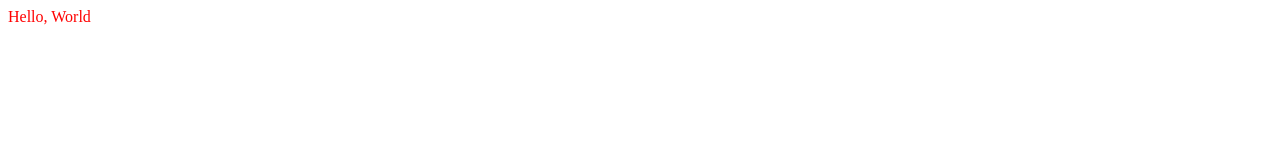
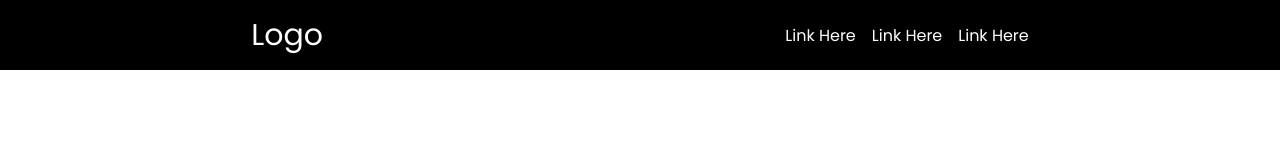
Before and after one commit to bananabread08/landing-page, a plain HTML site: page index.html in a window 1280 px wide. Drawn offline with Linux system fonts and the light colour scheme.

Commit message:
added Navbar

```diff
--- a/index.html
+++ b/index.html
@@ -4,10 +4,17 @@
     <meta charset="UTF-8" />
     <meta http-equiv="X-UA-Compatible" content="IE=edge" />
     <meta name="viewport" content="width=device-width, initial-scale=1.0" />
-    <link rel="stylesheet" href="style.css" />
+    <link rel="stylesheet" href="styles/style.css" />
     <title>Landing Page</title>
   </head>
   <body>
-    <div>Hello, World</div>
+    <nav>
+      <div class="logo">Logo</div>
+      <ul>
+        <li><a href="#">Link Here</a></li>
+        <li><a href="#">Link Here</a></li>
+        <li><a href="#">Link Here</a></li>
+      </ul>
+    </nav>
   </body>
 </html>
--- a/style.css
+++ /dev/null
@@ -1,12 +0,0 @@
-html {
-  box-sizing: border-box;
-}
-
-*,
-*:before,
-*:after {
-  box-sizing: inherit;
-}
-div {
-  color: red;
-}
--- /dev/null
+++ b/styles/style.css
@@ -0,0 +1,46 @@
+@import url('https://fonts.googleapis.com/css2?family=Poppins&display=swap');
+
+html {
+  box-sizing: border-box;
+}
+
+*,
+*:before,
+*:after {
+  box-sizing: inherit;
+}
+
+body {
+  display: flex;
+  flex-direction: column;
+  min-height: 100vh;
+  margin: 0;
+  font-family: 'Poppins', sans-serif;
+}
+
+nav {
+  display: flex;
+  justify-content: space-around;
+  align-items: center;
+  background: black;
+  color: white;
+  padding: 20px;
+  max-height: 70px;
+}
+ul {
+  margin: 0;
+  padding: 0;
+  list-style-type: none;
+  display: flex;
+  gap: 16px;
+}
+a {
+  text-decoration: none;
+  color: white;
+}
+ul li a:hover {
+  color: yellow;
+}
+.logo {
+  font-size: 30px;
+}
```
